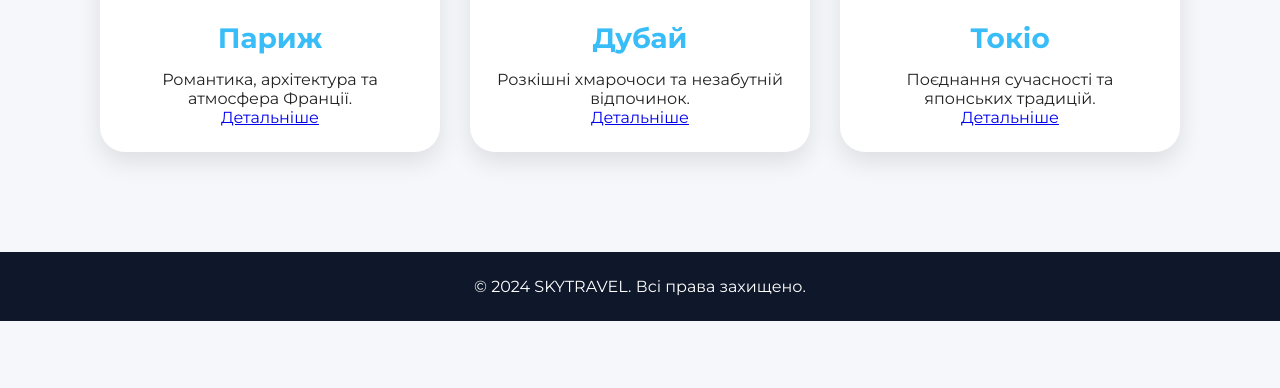
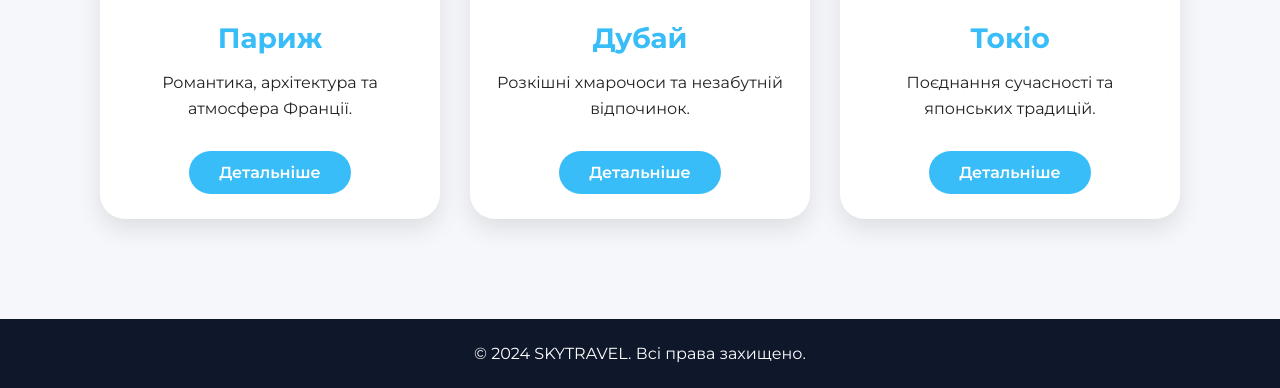
Before and after one commit to vansmaslov11-bot/dashas-travels-site, a plain HTML site: page index.html in a window 1280 px wide. Shown: the part 1269-1657 px from the top of the page. Before the commit the page ends 1590 px from the top, so only its background shows below. Drawn offline with Linux system fonts and the light colour scheme.

Commit message:
Update style.css

```diff
--- a/style.css
+++ b/style.css
@@ -147,6 +147,28 @@ body{
     font-size:28px;
 }
 
+.popular-info p{
+    margin-bottom:20px;
+    line-height:1.6;
+}
+
+.popular-info a{
+    display:inline-block;
+    margin-top:10px;
+    padding:12px 30px;
+    background:#38bdf8;
+    color:white;
+    text-decoration:none;
+    border-radius:50px;
+    transition:0.3s;
+    font-weight:600;
+}
+
+.popular-info a:hover{
+    background:#0f172a;
+    transform:scale(1.05);
+}
+
 /* DESTINATIONS */
 
 .destinations{
```
